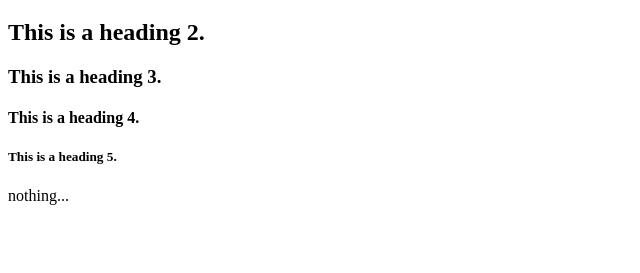
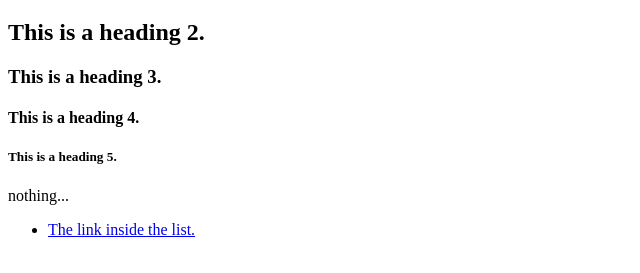
Before and after one commit to acolyte0/newbie01, a plain HTML site: page index.html in a window 1280 px wide. Shown: the part 61-334 px from the top of the page, without its empty margins (0-640 px from the left). Drawn offline with Linux system fonts and the light colour scheme.

Commit message:
added the link inside the list

```diff
--- a/index.html
+++ b/index.html
@@ -13,6 +13,9 @@
         <h4>This is a heading 4.</h4>
         <h5>This is a heading 5.</h5>
         <p>nothing...</p>
+        <ul>
+            <li><a href="#">The link inside the list.</a></li>
+        </ul>
     </div>
 </body>
 </html>
```
